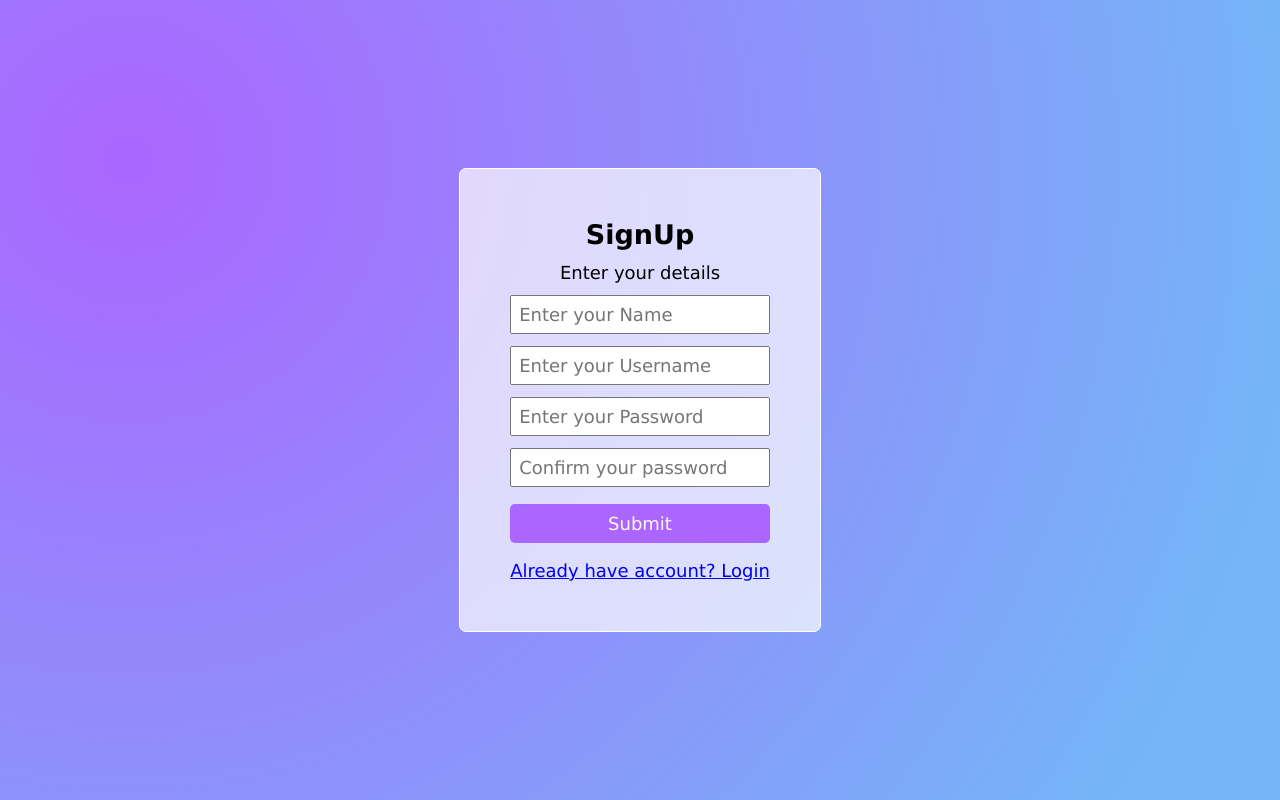
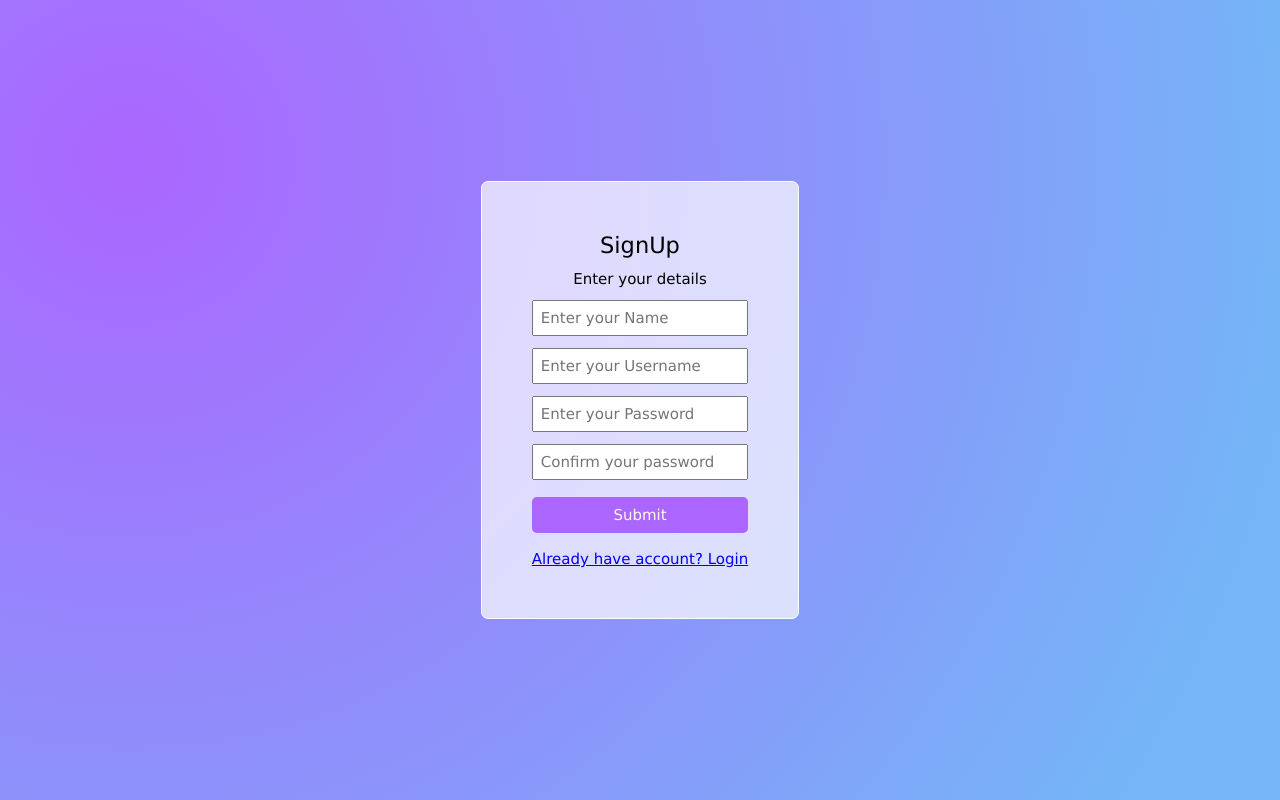
Before and after one commit to Developer-karan-projects/PasswordManeger, a plain HTML site: page Authentication/signup.html in a window 1280 px wide. Drawn offline with Linux system fonts and the light colour scheme.

Commit message:
improved styling of login and signup page

```diff
--- a/Authentication/login.css
+++ b/Authentication/login.css
@@ -9,7 +9,11 @@ body{
   height: 100vh;
   background-image: radial-gradient( circle farthest-corner at 10% 20%,  rgba(171,102,255,1) 0%, rgba(116,182,247,1) 90% );
   width: 100% ;
-  font-size: 18px;
+  font-size: 15px;
+  font-weight: 100;
+}
+h2{
+  font-weight: 300;
 }
 .loginOuerContainer{
   display: flex;
@@ -31,6 +35,8 @@ input{
   font-size: 18px;
   padding: 7px;
   outline: none;
+  font-weight: 200;
+    font-size: 15px;
 }
 button{
   width: 100%;
@@ -41,7 +47,8 @@ button{
   margin: 17px 0;
   padding: 9px;
   border-radius: 5px ;
-  font-size: 18px;
+  font-size: 15px;
+  font-weight: 100;
 }
 .center{
   display: flex ;
--- a/Authentication/signup.css
+++ b/Authentication/signup.css
@@ -1,57 +1,72 @@
-*{
+* {
   padding: 0;
   margin: 0;
   box-sizing: border-box;
-  font-family: Verdana, Geneva, Tahoma, sans-serif ;
+  font-family: Verdana, Geneva, Tahoma, sans-serif;
 }
 
-body{
+body {
   height: 100vh;
-  background-image: radial-gradient( circle farthest-corner at 10% 20%,  rgba(171,102,255,1) 0%, rgba(116,182,247,1) 90% );
-  width: 100% ;
-  font-size: 18px;
-  font-weight : 200;
+  background-image: radial-gradient(circle farthest-corner at 10% 20%, rgba(171, 102, 255, 1) 0%, rgba(116, 182, 247, 1) 90%);
+  width: 100%;
+  font-size: 15px;
+  font-weight: 100;
 }
-.signupOuerContainer{
+
+h2 {
+  font-weight: 300;
+}
+
+.signupOuerContainer {
   display: flex;
   height: 100vh;
   justify-content: center;
   align-items: center;
 }
-.signupInnerContainer{
+
+.signupInnerContainer {
   background-color: rgba(255, 255, 255, 0.7);
   padding: 50px;
   border-radius: 7px;
-  border: 1px solid white ;
+  border: 1px solid white;
 }
-.signupInputArea{
+
+.signupInputArea {
   display: grid;
   gap: 12px;
 }
-input{
+
+input {
   font-size: 18px;
   padding: 7px;
   outline: none;
+  font-weight: 200;
+  font-size: 15px;
 }
-button{
+
+button {
   width: 100%;
-  border: none ;
-  background-color: rgba(171,102,255,1);
-  color: floralwhite ;
-  font-weight: bolder ;
+  border: none;
+  background-color: rgba(171, 102, 255, 1);
+  color: floralwhite;
+  font-weight: bolder;
   margin: 17px 0;
   padding: 9px;
-  border-radius: 5px ;
-  font-size: 18px;
+  border-radius: 5px;
+  font-size: 15px;
+  font-weight: 100;
 }
-.center{
-  display: flex ;
-  justify-content: center ;
+
+.center {
+  display: flex;
+  justify-content: center;
 }
+
 .signupInputArea p {
   text-align: center;
 }
-#userNamePara{
+
+#userNamePara {
   font-size: 12px;
   color: red;
   padding-left: 10px;
```
